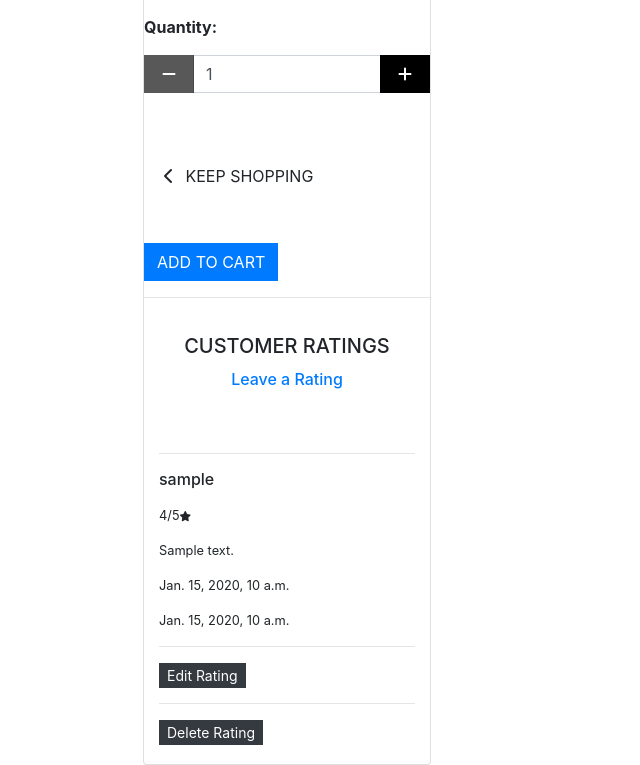
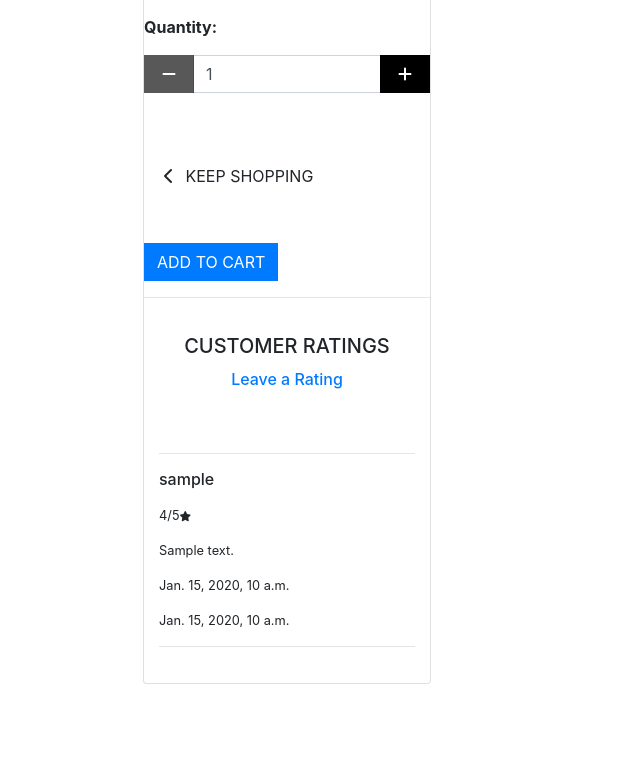
Before and after one commit to RvN-R/glassjungle, a Django app: page /products/1/ in a window 1280 px wide. Shown: the part 747-1512 px from the top of the page, without its empty margins (0-640 px from the left). After the commit the page ends 1431 px from the top, so only its background shows below. Run offline with Django 3.2, Linux system fonts and the light colour scheme; tables that the repository leaves empty hold one stand-in row (values such as "Sample post"); grey boxes marked "Sample" are stand-in pictures; parts of the project's set-up code (start-up, migrations or seed data) failed here and were passed over; some libraries are stand-ins or nearby versions.

Commit message:
Bug Fix: now the update and delete comment buttons are only accesible for the users that created them

```diff
--- a/products/templates/products/product_detail.html
+++ b/products/templates/products/product_detail.html
@@ -96,10 +96,13 @@
                             <p class="card-text small">{{ rating.updated }}</p>
                             <p class="card-text small">{{ rating.created }}</p>
                             <hr>
-                            <a href="{% url 'update_rating' rating.id %}" class="rounded-0 btn-sm btn-dark">Edit
-                                Rating</a>
-                            <hr>
-                            <a href="{% url 'delete_rating' rating.id %}" class="rounded-0 btn-sm btn-dark">Delete Rating</a>
+                            {% if user == rating.poster.username %}
+                                <a href="{% url 'update_rating' rating.id %}" class="rounded-0 btn-sm btn-dark">Edit Rating</a>
+                                <hr>
+                                <a href="{% url 'delete_rating' rating.id %}" class="rounded-0 btn-sm btn-dark">Delete Rating</a>
+                            {% else %}
+                            <p></p>
+                            {% endif %}
                         </div>
                         {% endfor %}
                         {% else %}
--- a/products/views.py
+++ b/products/views.py
@@ -37,15 +37,21 @@ def terrarium_accessories(request):
 
 def product_detail(request, product_id):
     """A view show indivdual product"""
-    # products = Product.objects.get(id=pk)
+    # products variable returns the product that matches the product_id
+    # ratings variable returns any ratings assocaited with the product with
+    # the product_id
+    # user variable returns the request.user value.
+
     products = get_object_or_404(Product, pk=product_id)
     ratings = Rating.objects.filter(product_id=products)
-    print(ratings)
-    print(products)
+    user = str(request.user)
     context = {
         'products': products,
-        'ratings': ratings
+        'ratings': ratings,
+        'user': user
     }
-    print(products)
+    print(type(user))
+    print(type(request.user))
+
 
     return render(request, 'products/product_detail.html', context)
--- a/rating/models.py
+++ b/rating/models.py
@@ -9,7 +9,7 @@ from products.models import Product
 class Rating(models.Model):
     poster = models.ForeignKey(User, on_delete=models.CASCADE)
     comment = models.TextField(null=False, blank=False)
-    rating = models.IntegerField(null=False, blank=False, validators=[MaxValueValidator(5), MinValueValidator(0)])
+    rating = models.IntegerField(null=False, blank=False, validators=[MaxValueValidator(5, message=None), MinValueValidator(0, message=None)])
     product_id = models.ForeignKey(Product, on_delete=models.CASCADE)
     updated = models.DateTimeField(auto_now=True)
     created = models.DateTimeField(auto_now_add=True)
```
Also changed, not shown: rating/migrations/0004_alter_rating_rating.py (added), rating/migrations/0005_alter_rating_rating.py (added).
